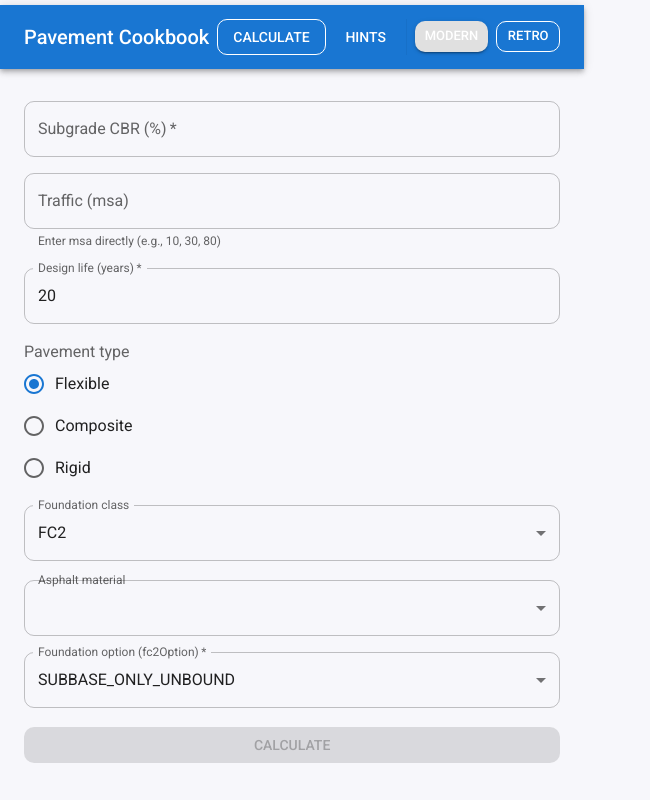
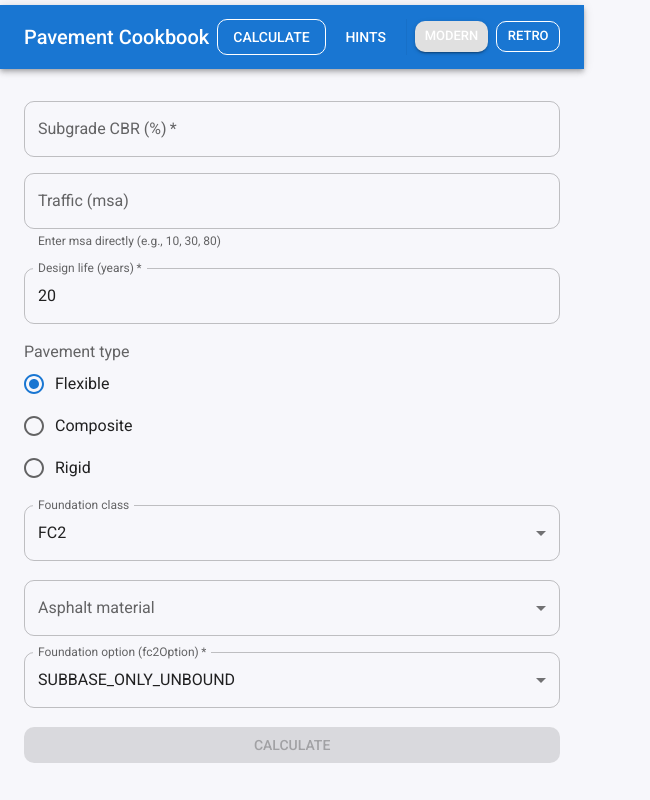
Before and after one commit to olivercook1/thepavementcookbook, a React (Vite) app in the folder pavement-ui/: page / in a window 1280 px wide. Shown: the whole page, without its empty margins (0-650 px from the left). Built offline with nearby package versions, Linux system fonts and the light colour scheme.

Commit message:
fix(ui): clean CalcForm imports/structure; asphalt select matches others

```diff
--- a/pavement-ui/src/components/CalcForm.jsx
+++ b/pavement-ui/src/components/CalcForm.jsx
@@ -143,23 +143,18 @@ export default function CalcForm({
           )}
         </FormControl>
 
-        {/* Asphalt material (label stays above; real HBGM option; separate placeholder) */}
-        <FormControl fullWidth sx={{ mt: 1 }}>
-          <InputLabel id="mat-label" shrink>
-            Asphalt material
-          </InputLabel>
+        {/* Asphalt material (same pattern as other selects; default set in DesignCalc) */}
+        <FormControl fullWidth>
+          <InputLabel id="mat-label">Asphalt material</InputLabel>
           <Select
             labelId="mat-label"
             id="asphaltMaterial"
             name="asphaltMaterial"
             label="Asphalt material"
-            value={form.asphaltMaterial ?? ""}   // "" = placeholder only
+            value={form.asphaltMaterial}
             onChange={onChange}
             onBlur={onBlur}
           >
-            <MenuItem value="" disabled>
-              — Select asphalt material —
-            </MenuItem>
             <MenuItem value="HBGM">HBGM path (Eq 2.24)</MenuItem>
             <MenuItem value="AC_40_60">Asphalt base – AC 40/60</MenuItem>
             <MenuItem value="EME2">Asphalt base – EME2</MenuItem>
@@ -191,7 +186,8 @@ export default function CalcForm({
           <FormHelperText>
             {(touched.fc2Option || form.fc2Option !== "")
               ? fieldErrors.fc2Option
-              : "Choose foundation configuration."}
+              : "Choose foundation configuration."
+            }
           </FormHelperText>
         </FormControl>
 
```
